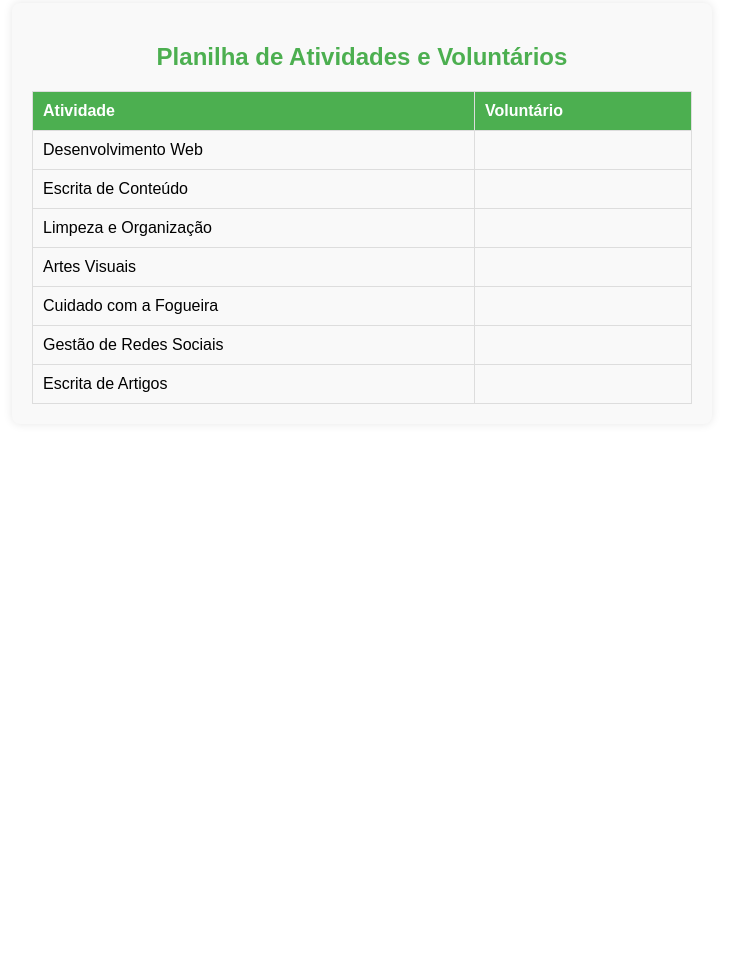
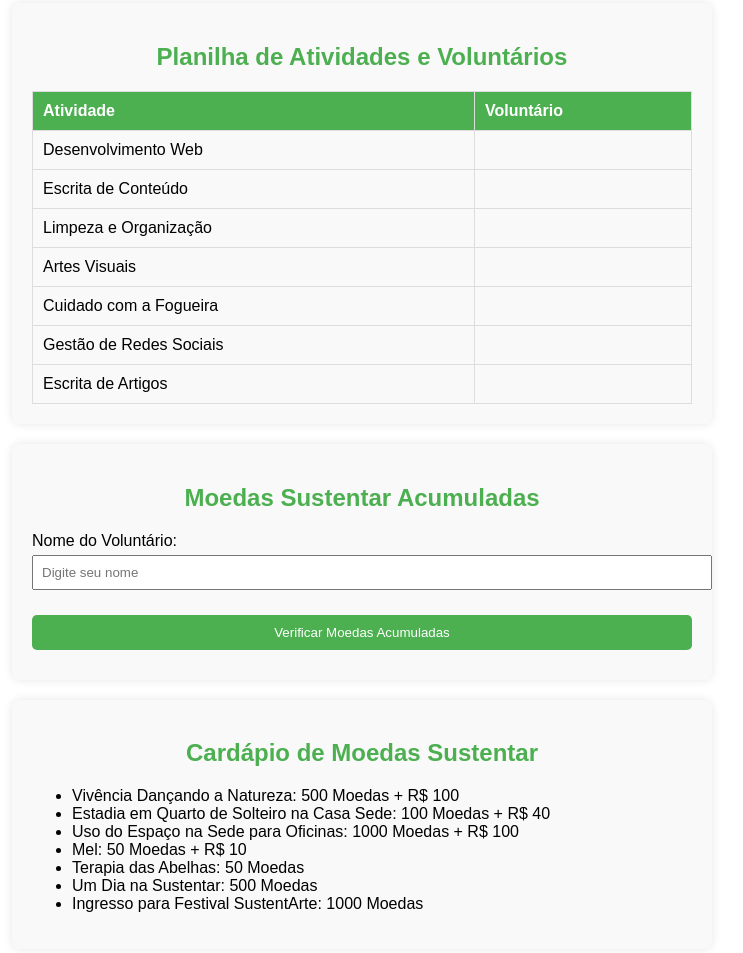
Before and after one commit to clubfullstack/sustencoins, a plain HTML site: page index.html in a window 1280 px wide. Shown: the part 366-1319 px from the top of the page, without its empty margins (278-1021 px from the left). Before the commit the page ends 810 px from the top, so only its background shows below. Drawn offline with Linux system fonts and the light colour scheme.

Commit message:
Update index.html
adicionado cards de cardápios e totais moedas

```diff
--- a/index.html
+++ b/index.html
@@ -18,9 +18,14 @@
         table { width: 100%; border-collapse: collapse; margin-top: 20px; }
         th, td { border: 1px solid #ddd; padding: 10px; text-align: left; }
         th { background-color: #4CAF50; color: white; }
+        .moedas-indicador { position: fixed; top: 20px; right: 20px; background-color: #4CAF50; color: white; padding: 10px; border-radius: 5px; font-weight: bold; }
     </style>
 </head>
 <body>
+
+<div class="moedas-indicador" id="totalMoedas">
+    Total de Moedas Sustentar: 0
+</div>
 
 <div class="container">
     <div class="card">
@@ -66,22 +71,44 @@
             </tbody>
         </table>
     </div>
+
+    <div class="card">
+        <h2>Moedas Sustentar Acumuladas</h2>
+        <div class="form-group">
+            <label for="visualizarMoedas">Nome do Voluntário:</label>
+            <input type="text" id="visualizarMoedas" placeholder="Digite seu nome">
+        </div>
+        <button onclick="visualizarMoedas()">Verificar Moedas Acumuladas</button>
+        <div id="moedasVoluntario" style="margin-top: 10px; font-weight: bold;"></div>
+    </div>
+
+    <div class="card">
+        <h2>Cardápio de Moedas Sustentar</h2>
+        <ul>
+            <li>Vivência Dançando a Natureza: 500 Moedas + R$ 100</li>
+            <li>Estadia em Quarto de Solteiro na Casa Sede: 100 Moedas + R$ 40</li>
+            <li>Uso do Espaço na Sede para Oficinas: 1000 Moedas + R$ 100</li>
+            <li>Mel: 50 Moedas + R$ 10</li>
+            <li>Terapia das Abelhas: 50 Moedas</li>
+            <li>Um Dia na Sustentar: 500 Moedas</li>
+            <li>Ingresso para Festival SustentArte: 1000 Moedas</li>
+        </ul>
+    </div>
 </div>
 
 <script>
+    let totalMoedas = 0;
+    const moedasVoluntarios = {};
+
     function reservarTarefa() {
         const nomeVoluntario = document.getElementById("voluntarioNome").value;
         const atividadeSelecionada = document.getElementById("atividade").value;
         const listaAtividades = document.getElementById("atividade");
 
         if (nomeVoluntario && atividadeSelecionada) {
-            // Registrar voluntário na planilha
             document.getElementById(atividadeSelecionada).innerText = nomeVoluntario;
-
-            // Mensagem de confirmação de reserva
             document.getElementById("atividadeSelecionada").innerHTML = `A atividade "<b>${atividadeSelecionada}</b>" foi reservada por <b>${nomeVoluntario}</b>!`;
 
-            // Remover atividade do dropdown
             for (let i = 0; i < listaAtividades.options.length; i++) {
                 if (listaAtividades.options[i].value === atividadeSelecionada) {
                     listaAtividades.remove(i);
@@ -89,16 +116,27 @@
                 }
             }
 
-            // Limpar campos após reserva
+            const moedasGanhas = 50; // Exemplo de moedas ganhas por tarefa
+            totalMoedas += moedasGanhas;
+            document.getElementById("totalMoedas").innerText = `Total de Moedas Sustentar: ${totalMoedas}`;
+
+            if (!moedasVoluntarios[nomeVoluntario]) moedasVoluntarios[nomeVoluntario] = 0;
+            moedasVoluntarios[nomeVoluntario] += moedasGanhas;
+
             document.getElementById("voluntarioNome").value = "";
             document.getElementById("atividade").value = "";
 
-            // Notificar sobre reserva
             alert(`Notificação: ${nomeVoluntario} começou a trabalhar em "${atividadeSelecionada}".`);
         } else {
             alert("Por favor, preencha todos os campos!");
         }
     }
+
+    function visualizarMoedas() {
+        const nomeVoluntario = document.getElementById("visualizarMoedas").value;
+        const moedas = moedasVoluntarios[nomeVoluntario] || 0;
+        document.getElementById("moedasVoluntario").innerText = `Moedas Acumuladas: ${moedas}`;
+    }
 </script>
 
 </body>
```
